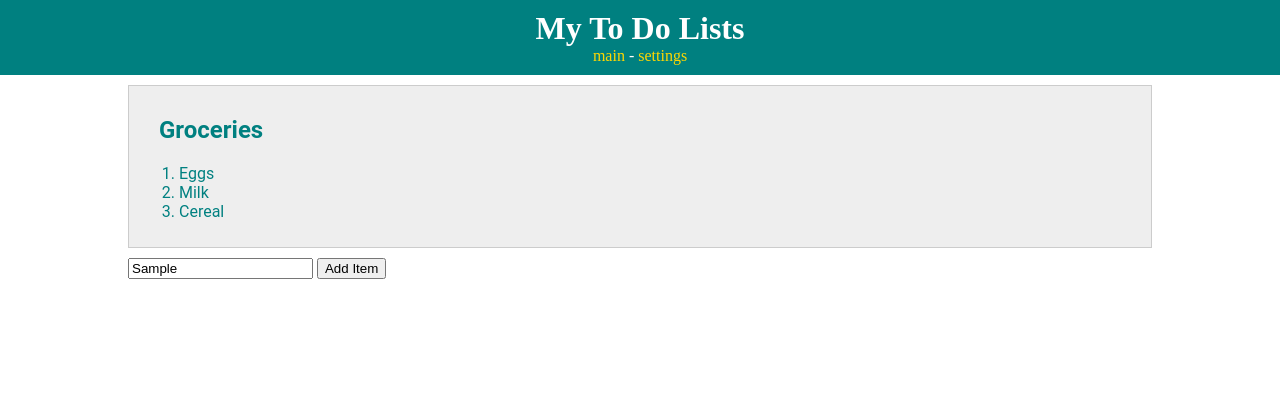
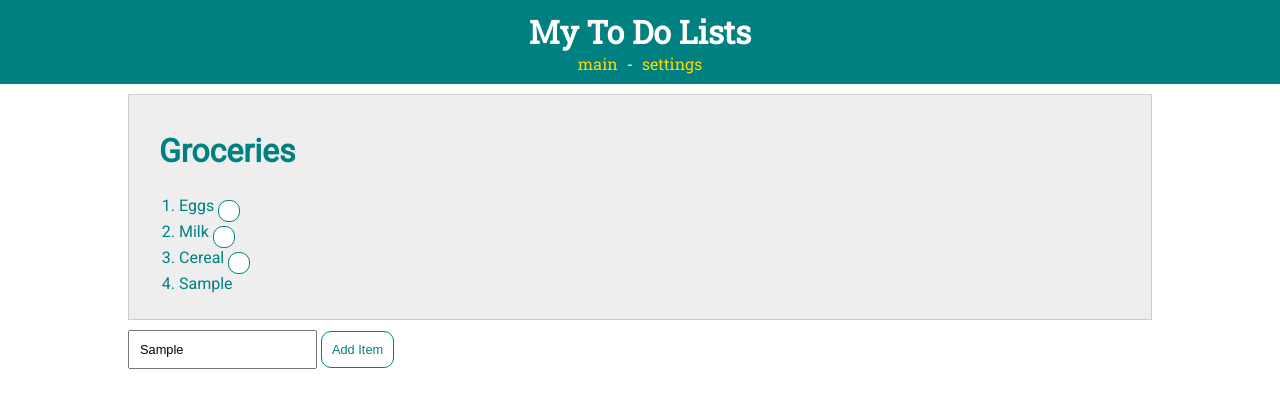
Before and after one commit to ffrfaye/PUI_Web_Lab, a plain HTML site: page list.html in a window 1280 px wide. Both pictures are taken after typing "Sample" into the empty fields and a click on the button "Add Item". Drawn offline with Linux system fonts and the light colour scheme.

Commit message:
adding JS to to do list

```diff
--- a/list.html
+++ b/list.html
@@ -1,35 +1,39 @@
 <!DOCTYPE html>
 <html>
 <head>
-    <title>ToDo App</title>
-    <meta charset="UTF-8">
+    <title>To Do App</title>
     <!-- styles -->
     <link rel="stylesheet" type="text/css" href="style.css">
+    <!-- fonts -->
+    <link href="https://fonts.googleapis.com/css?family=Roboto|Roboto+Slab" rel="stylesheet">
+    <!-- javascript -->
+    <script src="main.js" type="text/javascript"></script>
 </head>
 
 <body>
-
+    <div id="container">
         <header>
             <h1>My To Do Lists</h1>
             <nav>
                 <a href="index.html">main</a> -
-        <a href="settings.html">settings</a>
+                <a href="index.html">settings</a>
             </nav>
         </header>
 
         <div id="todo-lists">
             <div class="list">
                 <h2 class="list-title">Groceries</h2>
-          <ol>
-              <li>Eggs</li>
-              <li>Milk</li>
-              <li>Cereal</li>
+                <ol id="groceryList">
+                    <li>Eggs <button class="deleteItem" onclick="deleteListitem(this.parentNode)"></li>
+                    <li>Milk <button class="deleteItem" onclick="deleteListitem(this.parentNode)"></li>
+                    <li>Cereal <button class="deleteItem" onclick="deleteListitem(this.parentNode)"></li>
                 </ol>
+
             </div>
-      <input type="text"></input>
-      <button>Add Item</button>
+            <input id="newListItem" type="text"></input>
+            <button onclick="addListItem()">Add Item</button>
         </div>
-
+    </div>
 </body>
 
 </html>
--- a/main.js
+++ b/main.js
@@ -1,4 +1,16 @@
-function addNewList(){
-  alert('hello world alert!')
-  console.log('hello world alert')
+function addNewList() {
+  alert('hello world!');
 }
+
+function addListItem() {
+  console.log('hello world');
+  var list=document.getElementById("groceryList");
+  var inputItem=document.getElementById("newListItem");
+  var newItem=document.createElement("li");
+  newItem.appendChild(document.createTextNode(inputItem.value));
+  list.appendChild(newItem);
+}
+
+function deleteListitem(item) {
+  item.parentNode.removeChild(item);
+}
--- a/style.css
+++ b/style.css
@@ -1,47 +1,65 @@
 body {
     margin: 0;
+    font-family: 'Roboto', sans-serif;
     color: teal;
-    font-family: 'Roboto', sans-serif;
 }
 
 /*********** HEADER ************/
 
 header {
-    text-align: center;
-    padding: 10px;
+    font-family: 'Roboto Slab', serif;
     background-color: teal;
     color: white;
-    font-family: 'Roboto Slab', serif;
+    padding: 10px;
+    text-align: center;
+}
+
+header a {
+    color: gold;
+    text-decoration: none;
+    padding: 5px;
 }
 
 h1 {
     margin: 0;
 }
 
-header a {
-    color: gold;
-    text-decoration: none;
-}
+/*********** LISTS ************/
 
-/*********** LISTS ************/
 #todo-lists {
     margin: 0 auto;
+    padding-top: 10px;
     width: 80%;
-    padding-top: 10px;
 }
 
 .list {
+    background-color: #eee;
+    border: 1px solid #ccc;
     padding: 10px;
     margin-bottom: 10px;
-    background-color: #eeeeee;
-    border: 1px solid #cccccc;
 }
 
 .list a {
+    text-decoration: none;
     color: teal;
-    text-decoration: none;
 }
 
 .list-title {
+    font-size: 2em;
+    font-weight: bold;
     margin-left: 20px;
 }
+
+button {
+    border-radius: 10px;
+    background-color: white;
+    border: 1px solid teal;
+    padding: 10px;
+    color: teal;
+    font-size: 0.8em;
+}
+
+input {
+    padding: 10px;
+    font-size: 0.8em;
+}
```
Also changed, not shown: index.html (+7 -8 lines). Lines whose indentation alone changed are shown as unchanged.
